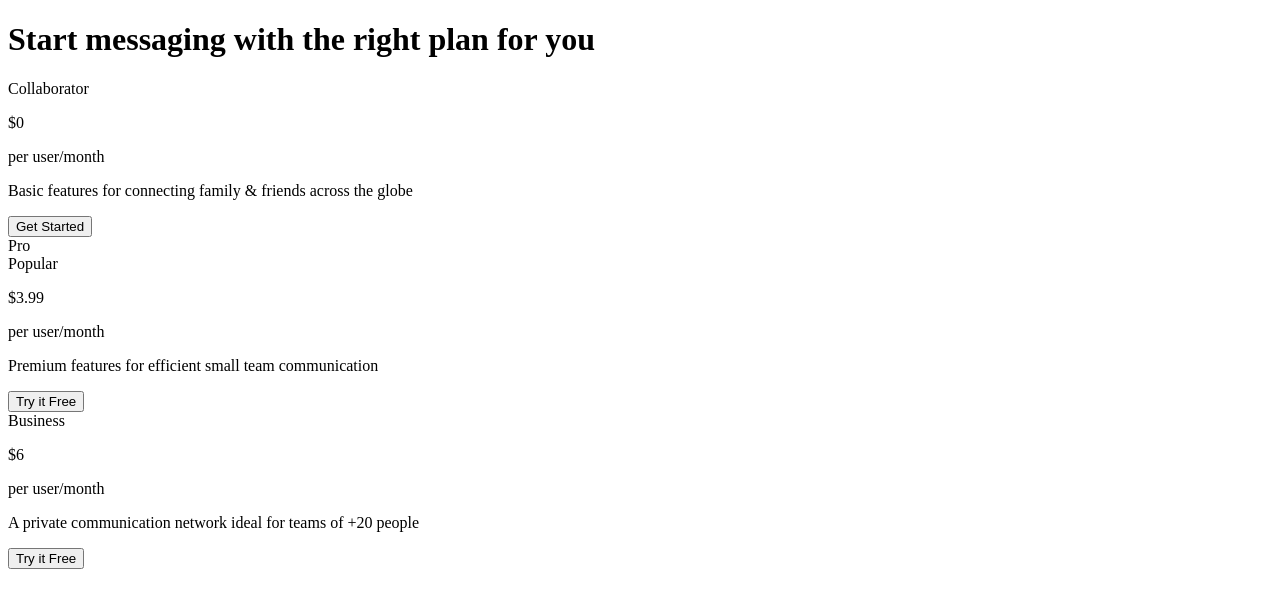
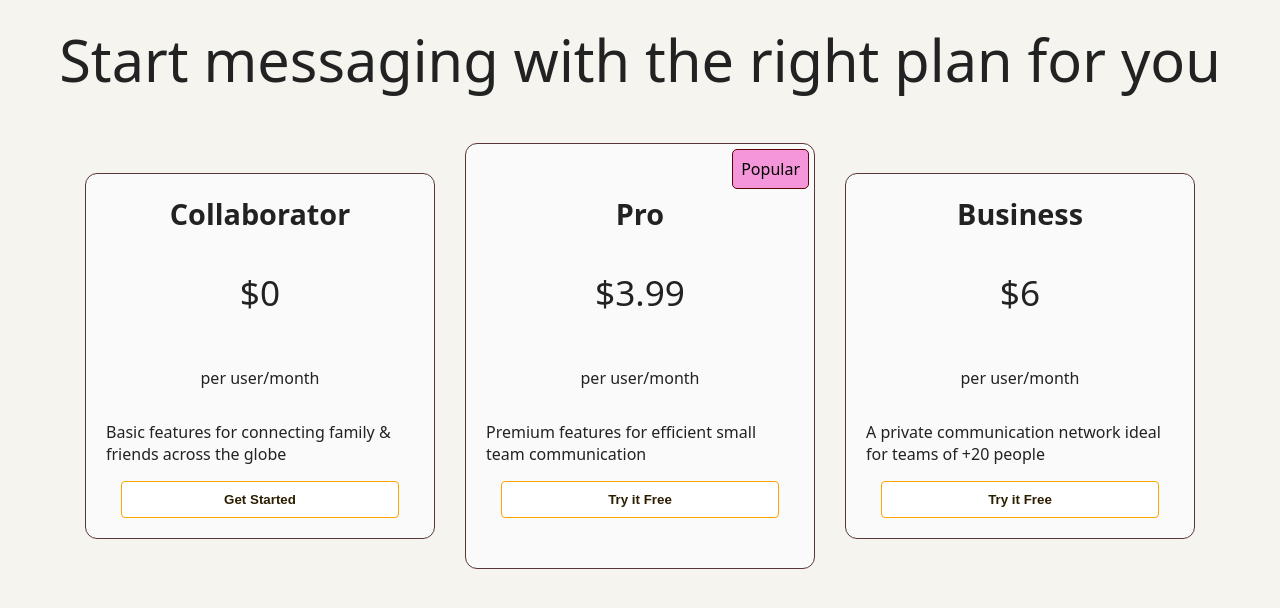
Before and after one commit to 4nkaci6x/css-practice, a plain HTML site: page pricing/index.html in a window 1280 px wide. Drawn offline with Linux system fonts and the light colour scheme.

Commit message:
Change the background color of the 'popular badge'

```diff
--- a/pricing/index.html
+++ b/pricing/index.html
@@ -4,7 +4,7 @@
     <meta charset="UTF-8" />
     <meta name="viewport" content="width=device-width, initial-scale=1.0" />
     <title>Pricing</title>
-    <link rel="stylesheet" href="price-style.css" />
+    <link rel="stylesheet" href="style.css" />
   </head>
   <body>
     <main class="price-container">
--- a/pricing/style.css
+++ b/pricing/style.css
@@ -62,7 +62,7 @@ h1 {
   position: absolute;
   top: 5px;
   right: 5px;
-  background: pink;
+  background: rgba(235, 11, 175, 0.421);
   color: #000;
   border: 1px solid rgb(90, 5, 5);
   border-radius: 5px;
```
Also changed, not shown: blog/index.html (+1 -1 lines).
